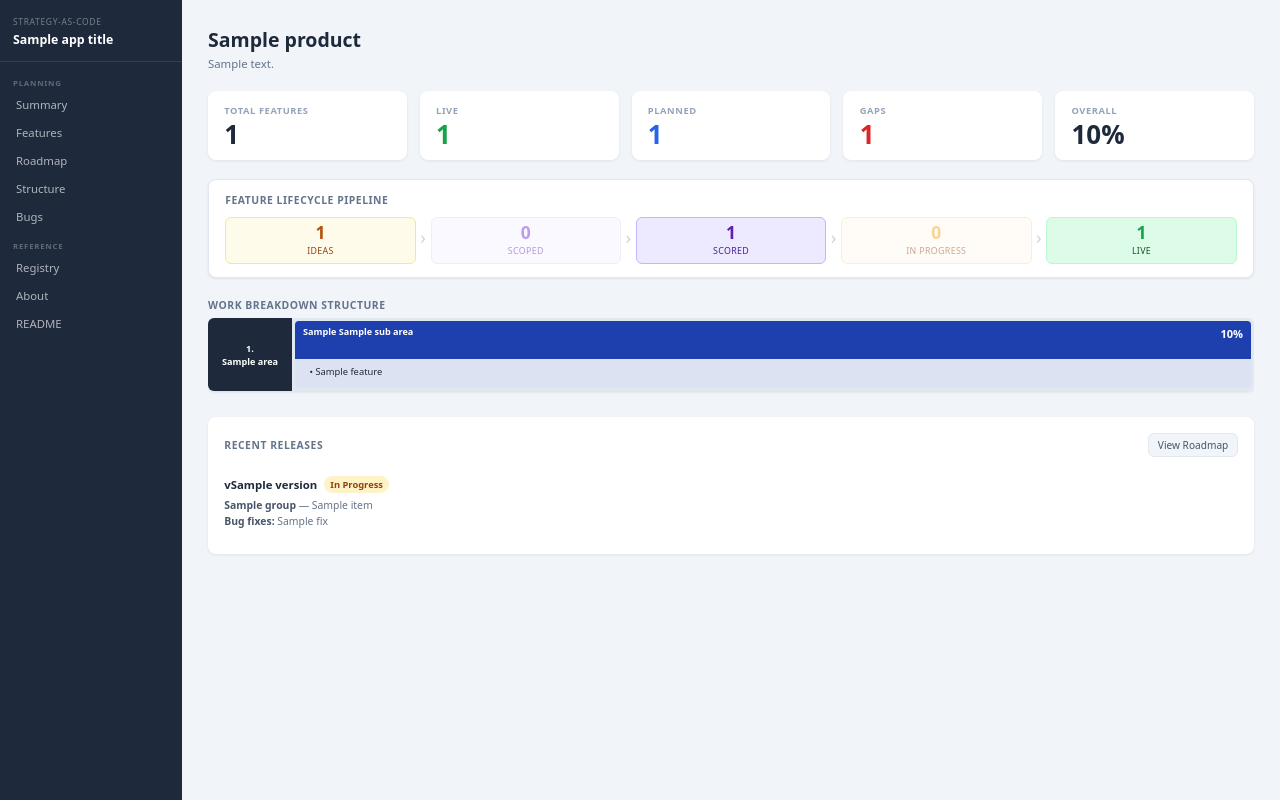
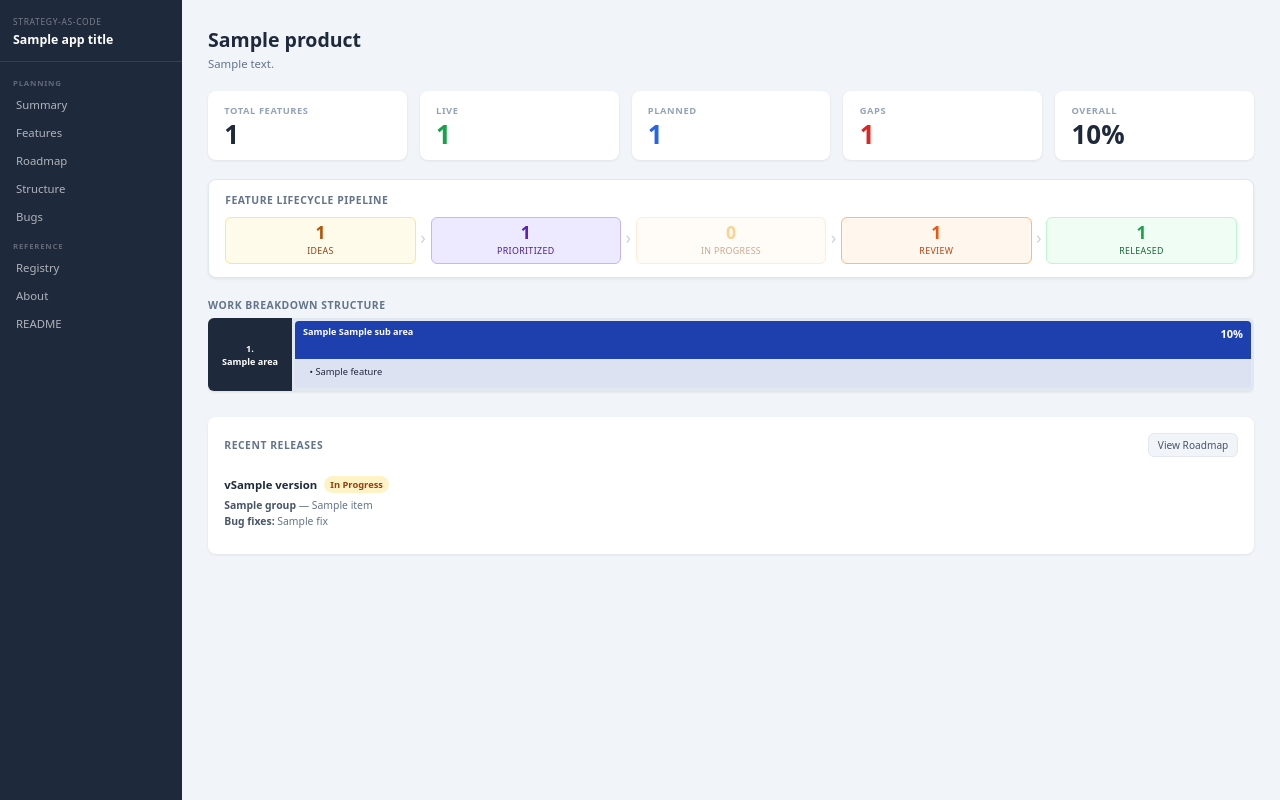
Before and after one commit to dactylroot/strategy-as-code, a FastAPI app: template app/templates/dashboard.html in a window 1280 px wide. Run offline with FastAPI, Linux system fonts and the light colour scheme; the template is opened without the code that fills it: most values are stand-ins (such as "Sample title", 1, 10 or a date in 2020); data that the repository does not hold is empty; some libraries are stand-ins or nearby versions.

Commit message:
updated lifecycle summary

```diff
--- a/app/models.py
+++ b/app/models.py
@@ -41,7 +41,7 @@ class WBSSubArea(BaseModel):
     def completion_pct(self) -> float:
         if not self.features:
             return 0.0
-        return sum(1 for f in self.features if f.status == FeatureStatus.live) / len(self.features)
+        return sum(1 for f in self.features if f.status in (FeatureStatus.live, FeatureStatus.released)) / len(self.features)
 
     @computed_field
     @property
@@ -77,7 +77,7 @@ class WBSArea(BaseModel):
         features = self.all_features
         if not features:
             return 0.0
-        return sum(1 for f in features if f.status == FeatureStatus.live) / len(features)
+        return sum(1 for f in features if f.status in (FeatureStatus.live, FeatureStatus.released)) / len(features)
 
     @computed_field
     @property
@@ -156,7 +156,7 @@ class ProductDoc(BaseModel):
     def overall_completion_pct(self) -> float:
         if self.total_features == 0:
             return 0.0
-        return self.live_count / self.total_features
+        return sum(1 for f in self.all_features if f.status in (FeatureStatus.live, FeatureStatus.released)) / self.total_features
 
 
 class ChangelogGroup(BaseModel):
--- a/app/templates/dashboard.html
+++ b/app/templates/dashboard.html
@@ -61,23 +61,20 @@
   .pipeline-arrow { display: none; }
 }
 
-.stage-gap   { background: #fffbeb; border-color: #fde68a; color: #92400e; }
-.stage-gap .pipeline-count { color: #b45309; }
+.stage-gap          { background: #fffbeb; border-color: #fde68a; color: #92400e; }
+.stage-gap          .pipeline-count { color: #b45309; }
 
-.stage-backlog  { background: #f5f3ff; border-color: #ddd6fe; color: #5b21b6; }
-.stage-backlog .pipeline-count { color: #6d28d9; }
+.stage-prioritized  { background: #ede9fe; border-color: #c4b5fd; color: #4c1d95; }
+.stage-prioritized  .pipeline-count { color: #5b21b6; }
 
-.stage-scored   { background: #ede9fe; border-color: #c4b5fd; color: #4c1d95; }
-.stage-scored .pipeline-count { color: #5b21b6; }
+.stage-inprogress   { background: #fff7ed; border-color: #fed7aa; color: #92400e; }
+.stage-inprogress   .pipeline-count { color: #f59e0b; }
 
-.stage-planned  { background: #dbeafe; border-color: #bfdbfe; color: #1e40af; }
-.stage-planned .pipeline-count { color: #2563eb; }
+.stage-review       { background: #fff7ed; border-color: #fdba74; color: #c2410c; }
+.stage-review       .pipeline-count { color: #ea580c; }
 
-.stage-inprogress { background: #fff7ed; border-color: #fed7aa; color: #92400e; }
-.stage-inprogress .pipeline-count { color: #f59e0b; }
-
-.stage-live     { background: #dcfce7; border-color: #bbf7d0; color: #14532d; }
-.stage-live .pipeline-count { color: var(--live); }
+.stage-released     { background: #f0fdf4; border-color: #bbf7d0; color: #166534; }
+.stage-released     .pipeline-count { color: var(--live); }
 
 .stage-zero { opacity: 0.45; }
 
@@ -248,11 +245,11 @@
 </div>
 
 <!-- Feature Lifecycle Pipeline -->
-{% set ideas_count = ideas | length %}
-{% set scoped_count = scoped | length %}
-{% set scored_count = scored | length %}
+{% set ideas_count       = ideas | length %}
+{% set prioritized_count = (scoped | length) + (scored | length) %}
 {% set in_progress_count = in_progress_items | length %}
-{% set live_count = product.live_count %}
+{% set review_count      = product.live_count %}
+{% set released_count    = released | length %}
 
 <div class="pipeline-wrap">
   <p class="card-title" style="margin:0 0 0.75rem;">Feature Lifecycle Pipeline</p>
@@ -265,30 +262,30 @@
 
     <span class="pipeline-arrow">&#8250;</span>
 
-    <a href="/features" class="pipeline-stage stage-backlog {% if scoped_count == 0 %}stage-zero{% endif %}">
-      <span class="pipeline-count">{{ scoped_count }}</span>
-      <span class="pipeline-label">Scoped</span>
+    <a href="/features" class="pipeline-stage stage-prioritized {% if prioritized_count == 0 %}stage-zero{% endif %}">
+      <span class="pipeline-count">{{ prioritized_count }}</span>
+      <span class="pipeline-label">Prioritized</span>
     </a>
 
     <span class="pipeline-arrow">&#8250;</span>
 
-    <a href="/features" class="pipeline-stage stage-scored {% if scored_count == 0 %}stage-zero{% endif %}">
-      <span class="pipeline-count">{{ scored_count }}</span>
-      <span class="pipeline-label">Scored</span>
-    </a>
-
-    <span class="pipeline-arrow">&#8250;</span>
-
-    <a href="/roadmap" class="pipeline-stage stage-inprogress {% if in_progress_count == 0 %}stage-zero{% endif %}">
+    <a href="/features" class="pipeline-stage stage-inprogress {% if in_progress_count == 0 %}stage-zero{% endif %}">
       <span class="pipeline-count">{{ in_progress_count }}</span>
       <span class="pipeline-label">In Progress</span>
     </a>
 
     <span class="pipeline-arrow">&#8250;</span>
 
-    <a href="/product" class="pipeline-stage stage-live {% if live_count == 0 %}stage-zero{% endif %}">
-      <span class="pipeline-count">{{ live_count }}</span>
-      <span class="pipeline-label">Live</span>
+    <a href="/features" class="pipeline-stage stage-review {% if review_count == 0 %}stage-zero{% endif %}">
+      <span class="pipeline-count">{{ review_count }}</span>
+      <span class="pipeline-label">Review</span>
+    </a>
+
+    <span class="pipeline-arrow">&#8250;</span>
+
+    <a href="/features" class="pipeline-stage stage-released {% if released_count == 0 %}stage-zero{% endif %}">
+      <span class="pipeline-count">{{ released_count }}</span>
+      <span class="pipeline-label">Released</span>
     </a>
 
   </div>
@@ -333,7 +330,7 @@
                   data-stage="{{ feature.status.value }}"
                   onclick="openFeaturePanelFromEl(this)"
                   style="cursor:pointer;padding:0 0 0 0.5rem;border-radius:3px;transition:background 0.1s;
-                         {% if feature.status.value == 'Live' %}text-decoration:line-through;color:#94a3b8;{% endif %}"
+                         {% if feature.status.value in ('Live', 'Released') %}text-decoration:line-through;color:#94a3b8;{% endif %}"
                   onmouseover="this.style.background='rgba(0,0,0,0.06)'"
                   onmouseout="this.style.background='transparent'">
                 • {{ feature.name }}
--- a/docker-compose.yml
+++ b/docker-compose.yml
@@ -4,7 +4,6 @@ services:
       context: .
       dockerfile: Dockerfile.dev
     container_name: strategy-docs
-    user: "${UID:-1000}:${GID:-1000}"
     ports:
       - "8765:8000"
     volumes:
@@ -15,5 +14,4 @@ services:
       PROJECT_DIR: /project
       APP_TITLE: Renewals Manager
       SOURCE_PATH: ${PROJECT_SOURCE_PATH}
-      HOME: /tmp
     restart: unless-stopped
```
Also changed, not shown: app/routers/pages.py (+22 -0 lines), README.md, 2 other files.
